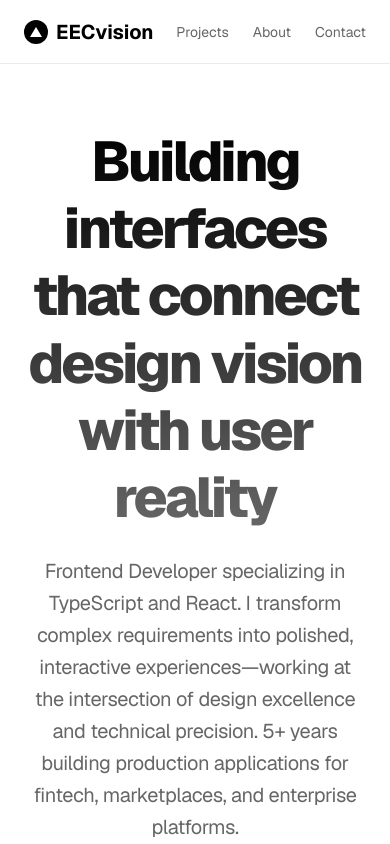
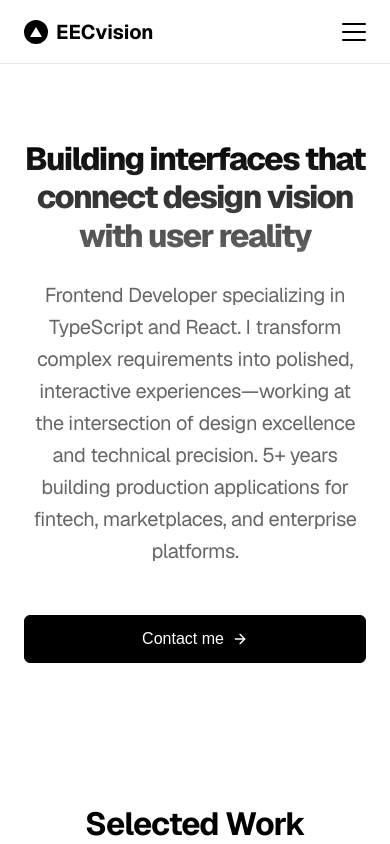
Before and after one commit to EECvision/eecvision, a Next.js app: page / in a window 390 px wide. Shown: the top 844 px of the page. Built offline with nearby package versions, Linux system fonts and the light colour scheme.

Commit message:
Implement responsive design for Hero and Navbar components; add mobile menu functionality

```diff
--- a/src/components/Hero/Hero.module.css
+++ b/src/components/Hero/Hero.module.css
@@ -41,8 +41,37 @@
 }
 
 @media (max-width: 768px) {
+  .hero {
+    padding: var(--gap-lg, 3rem) var(--gap);
+  }
+
   .title {
-    font-size: 3.5rem;
+    font-size: 2.5rem;
+  }
+
+  .subtitle {
+    font-size: 1rem;
+    margin-bottom: var(--gap);
+  }
+
+  .ctaContainer {
+    flex-direction: column;
+    width: 100%;
+    gap: var(--gap-half);
+  }
+
+  .button {
+    width: 100%;
+  }
+}
+
+@media (max-width: 480px) {
+  .title {
+    font-size: 2rem;
+  }
+
+  .subtitle {
+    font-size: 0.9rem;
   }
 }
 
@@ -71,6 +100,7 @@
   display: flex;
   align-items: center;
   justify-content: center;
+  text-decoration: none;
 }
 
 .primaryButton {
--- a/src/components/Hero/Hero.tsx
+++ b/src/components/Hero/Hero.tsx
@@ -1,7 +1,7 @@
 import styles from "./Hero.module.css";
 import GridBackground from "../GridBackground/GridBackground";
 import { motion } from "framer-motion";
-import { ArrowRight, FileText } from "lucide-react";
+import { ArrowRight } from "lucide-react";
 
 const Hero = () => {
   return (
@@ -29,14 +29,6 @@ const Hero = () => {
           <button className={`${styles.button} ${styles.primaryButton}`}>
             Contact me <ArrowRight size={16} style={{ marginLeft: "8px" }} />
           </button>
-          <a
-            href="/resume.pdf"
-            download
-            className={`${styles.button} ${styles.secondaryButton}`}
-            aria-label="Download Resume"
-          >
-            <FileText size={16} style={{ marginRight: "8px" }} /> Resume
-          </a>
         </div>
       </motion.div>
     </section>
--- a/src/components/Navbar/Navbar.module.css
+++ b/src/components/Navbar/Navbar.module.css
@@ -25,6 +25,8 @@
     display: flex;
     align-items: center;
     gap: 8px;
+    z-index: 101;
+    /* Ensure logo stays above mobile menu */
 }
 
 .logoIcon {
@@ -62,3 +64,68 @@
 .link:hover {
     color: var(--geist-foreground);
 }
+
+/* Mobile Menu Styles */
+.hamburger {
+    display: none;
+    flex-direction: column;
+    justify-content: space-around;
+    width: 24px;
+    height: 24px;
+    background: transparent;
+    border: none;
+    cursor: pointer;
+    padding: 0;
+    z-index: 101;
+}
+
+.hamburgerLine {
+    width: 24px;
+    height: 2px;
+    background: var(--geist-foreground);
+    border-radius: 2px;
+    transition: all 0.3s linear;
+    position: relative;
+    transform-origin: 1px;
+}
+
+.mobileMenu {
+    display: none;
+}
+
+@media (max-width: 768px) {
+    .navLinks {
+        display: none;
+    }
+
+    .hamburger {
+        display: flex;
+    }
+
+    .mobileMenu {
+        display: flex;
+        flex-direction: column;
+        justify-content: center;
+        align-items: center;
+        background: var(--geist-background);
+        height: 100vh;
+        width: 100vw;
+        position: fixed;
+        top: 0;
+        left: 0;
+        transition: transform 0.3s ease-in-out;
+        transform: translateY(-100%);
+        z-index: 100;
+        gap: 2rem;
+    }
+
+    .mobileMenuOpen {
+        transform: translateY(0);
+    }
+
+    .mobileLink {
+        font-size: 1.5rem;
+        font-weight: 600;
+        color: var(--geist-foreground);
+    }
+}
--- a/src/components/Navbar/Navbar.tsx
+++ b/src/components/Navbar/Navbar.tsx
@@ -1,14 +1,22 @@
-import React from "react";
+import React, { useState } from "react";
 import styles from "./Navbar.module.css";
 import Link from "next/link";
 
 const Navbar = () => {
+    const [isOpen, setIsOpen] = useState(false);
+
+    const toggleMenu = () => {
+        setIsOpen(!isOpen);
+    };
+
     return (
         <nav className={styles.navbar}>
             <div className={styles.logo}>
                 <div className={styles.logoIcon} />
                 EECvision
             </div>
+
+            {/* Desktop Navigation */}
             <div className={styles.navLinks}>
                 <Link href="#projects" className={styles.link}>
                     Projects
@@ -16,9 +24,49 @@ const Navbar = () => {
                 <Link href="#about" className={styles.link}>
                     About
                 </Link>
-                <Link href="#contact" className={styles.link}>
-                    Contact
+                <a href="/resume.pdf" download className={styles.link}>
+                    Resume
+                </a>
+            </div>
+
+            {/* Mobile Navigation Toggle */}
+            <button
+                className={styles.hamburger}
+                onClick={toggleMenu}
+                aria-label="Toggle menu"
+            >
+                <div
+                    className={styles.hamburgerLine}
+                    style={{
+                        transform: isOpen ? "rotate(45deg)" : "rotate(0)",
+                    }}
+                />
+                <div
+                    className={styles.hamburgerLine}
+                    style={{
+                        opacity: isOpen ? 0 : 1,
+                        transform: isOpen ? "translateX(20px)" : "translateX(0)",
+                    }}
+                />
+                <div
+                    className={styles.hamburgerLine}
+                    style={{
+                        transform: isOpen ? "rotate(-45deg)" : "rotate(0)",
+                    }}
+                />
+            </button>
+
+            {/* Mobile Menu Overlay */}
+            <div className={`${styles.mobileMenu} ${isOpen ? styles.mobileMenuOpen : ""}`}>
+                <Link href="#projects" className={styles.mobileLink} onClick={toggleMenu}>
+                    Projects
                 </Link>
+                <Link href="#about" className={styles.mobileLink} onClick={toggleMenu}>
+                    About
+                </Link>
+                <a href="/resume.pdf" download className={styles.mobileLink} onClick={toggleMenu}>
+                    Resume
+                </a>
             </div>
         </nav>
     );
```
